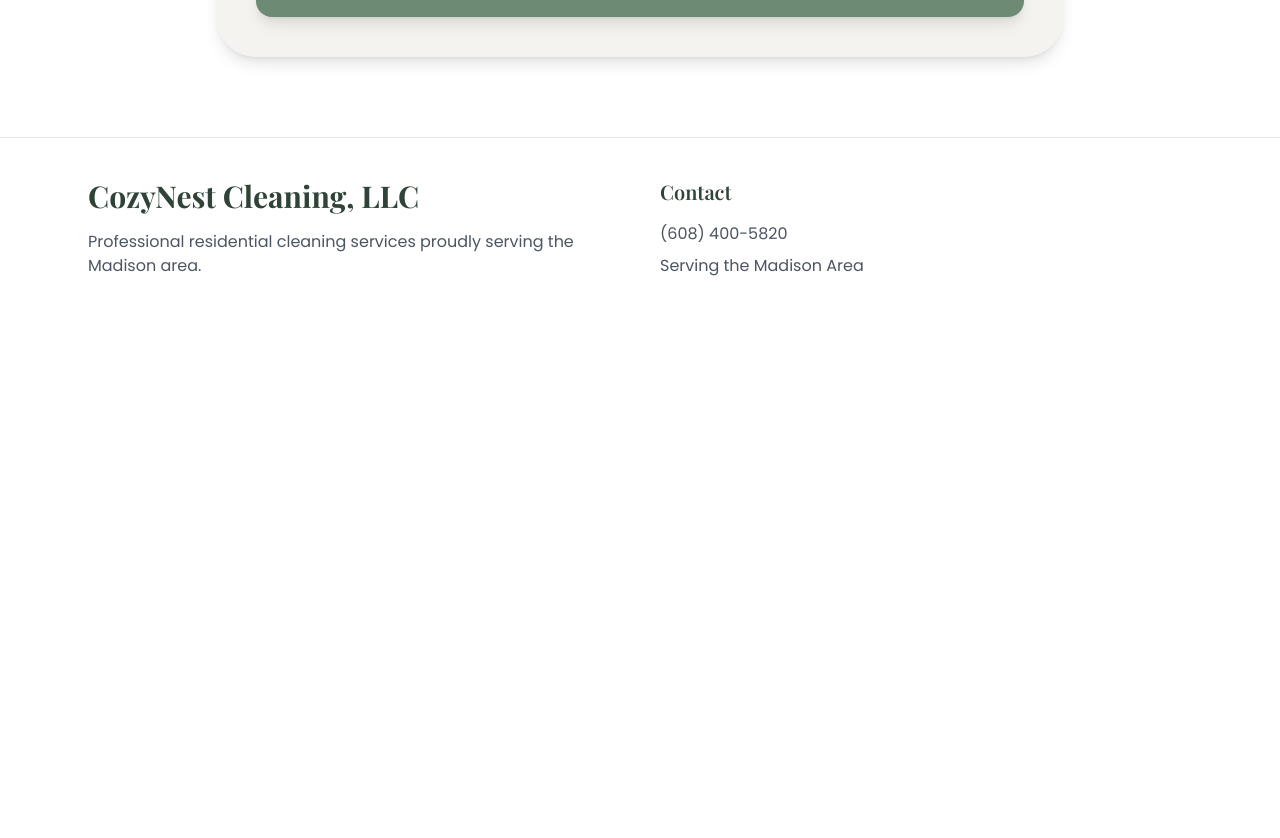
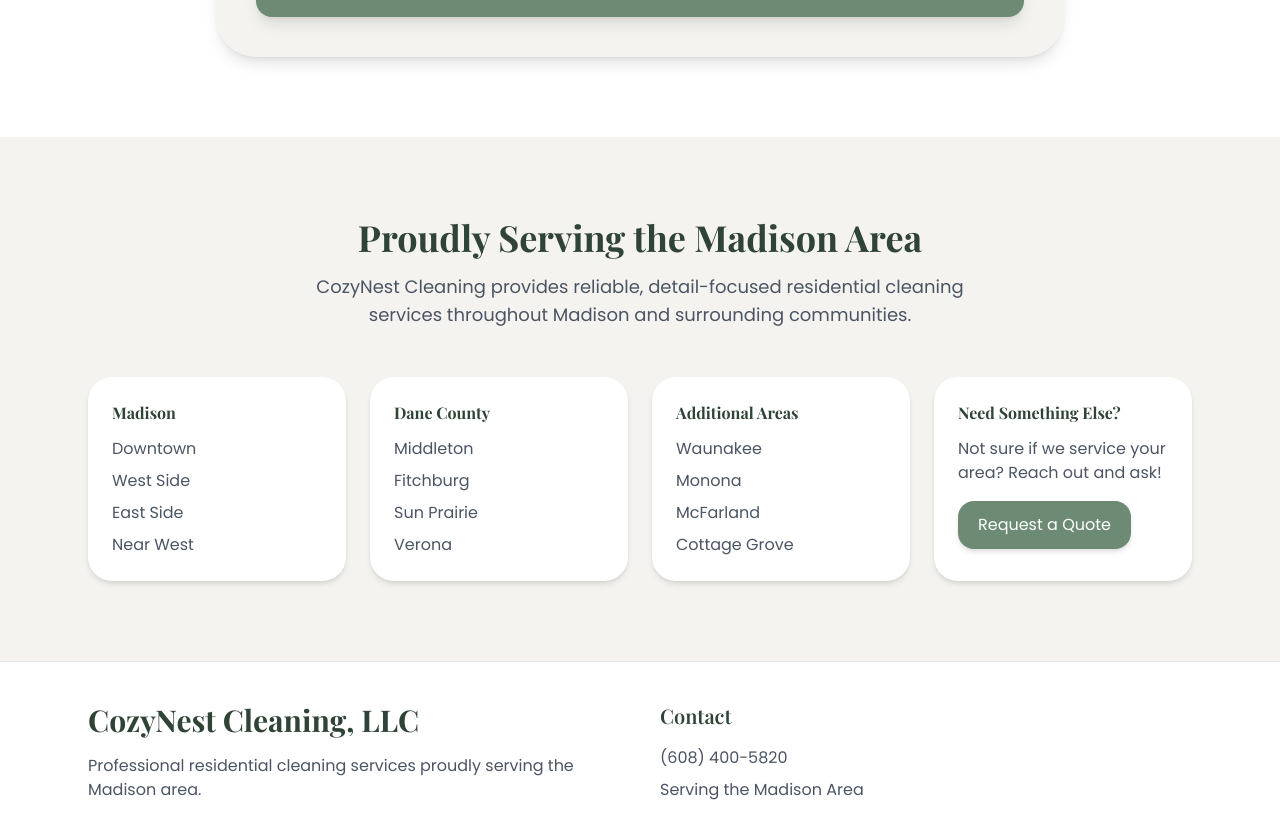
Before and after one commit to CozyNest26/cozynest-cleaning, a React (Vite) app in the folder cozynest-cleaning/: page / in a window 1280 px wide. Shown: the part 4513-5351 px from the top of the page. Before the commit the page ends 4831 px from the top, so only its background shows below. Built offline with nearby package versions, Linux system fonts and the light colour scheme.

Commit message:
Update App.jsx

```diff
--- a/cozynest-cleaning/src/App.jsx
+++ b/cozynest-cleaning/src/App.jsx
@@ -373,6 +373,68 @@
     </div>
   </div>
 </section>
+    {/* SERVICE AREA */}
+<section className="bg-[#f4f3ef] py-20">
+  <div className="max-w-6xl mx-auto px-6 text-center">
+
+    <h2 className="text-4xl font-bold text-[#2f4337] mb-4">
+      Proudly Serving the Madison Area
+    </h2>
+
+    <p className="text-gray-600 text-lg max-w-2xl mx-auto mb-12">
+      CozyNest Cleaning provides reliable, detail-focused residential cleaning
+      services throughout Madison and surrounding communities.
+    </p>
+
+    <div className="grid grid-cols-2 md:grid-cols-4 gap-6 text-left">
+
+      <div className="bg-white rounded-3xl p-6 shadow-md">
+        <h3 className="font-bold text-[#2f4337] mb-3">Madison</h3>
+        <ul className="space-y-2 text-gray-600">
+          <li>Downtown</li>
+          <li>West Side</li>
+          <li>East Side</li>
+          <li>Near West</li>
+        </ul>
+      </div>
+
+      <div className="bg-white rounded-3xl p-6 shadow-md">
+        <h3 className="font-bold text-[#2f4337] mb-3">Dane County</h3>
+        <ul className="space-y-2 text-gray-600">
+          <li>Middleton</li>
+          <li>Fitchburg</li>
+          <li>Sun Prairie</li>
+          <li>Verona</li>
+        </ul>
+      </div>
+
+      <div className="bg-white rounded-3xl p-6 shadow-md">
+        <h3 className="font-bold text-[#2f4337] mb-3">Additional Areas</h3>
+        <ul className="space-y-2 text-gray-600">
+          <li>Waunakee</li>
+          <li>Monona</li>
+          <li>McFarland</li>
+          <li>Cottage Grove</li>
+        </ul>
+      </div>
+
+      <div className="bg-white rounded-3xl p-6 shadow-md">
+        <h3 className="font-bold text-[#2f4337] mb-3">Need Something Else?</h3>
+        <p className="text-gray-600 mb-4">
+          Not sure if we service your area? Reach out and ask!
+        </p>
+
+        <a
+          href="#free-quote-form"
+          className="inline-block bg-[#6d8b74] hover:bg-[#58705e] text-white px-5 py-3 rounded-2xl shadow-md transition"
+        >
+          Request a Quote
+        </a>
+      </div>
+
+    </div>
+  </div>
+</section>
       {/* FOOTER */}
       <footer className="bg-white border-t">
         <div className="max-w-6xl mx-auto px-6 py-10 grid md:grid-cols-2 gap-10">
```
